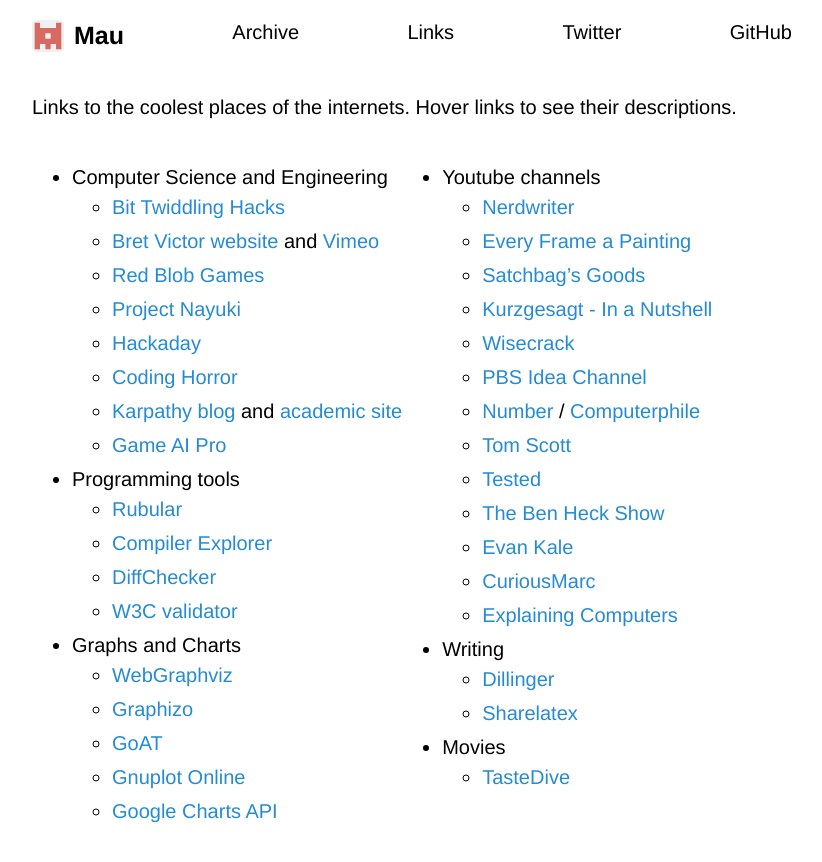
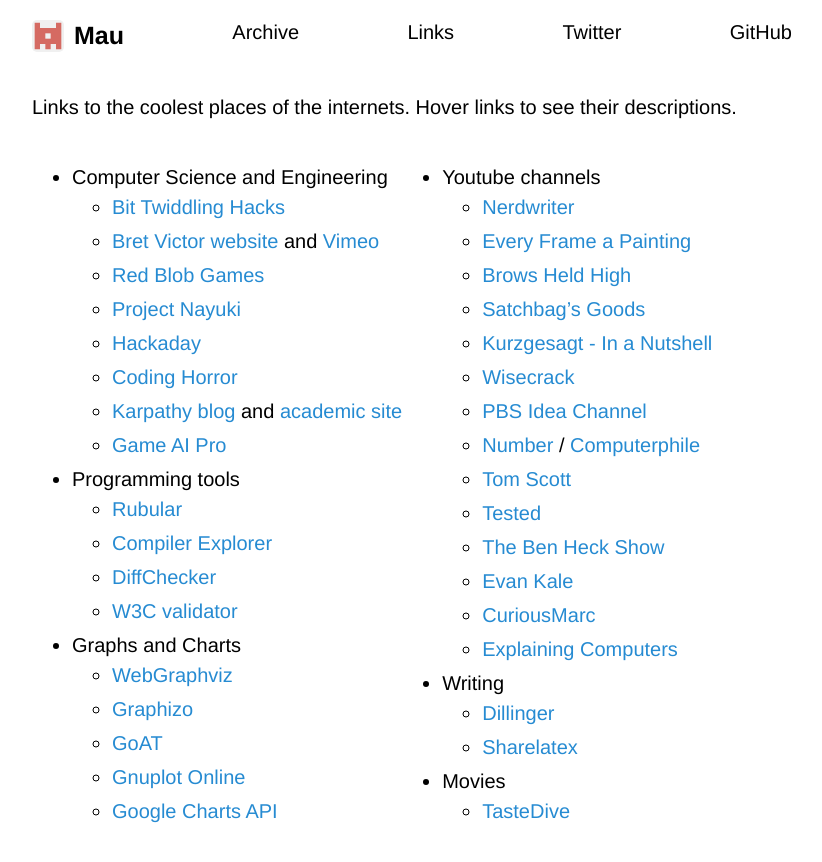
Before and after one commit to Maumagnaguagno/maumagnaguagno.github.io, a Jekyll site: the page built from links.md, in a window 1280 px wide. Shown: the top 862 px of the page, without its empty margins (228-1050 px from the left). Built offline with Jekyll 4.4.1, drawn with Linux system fonts in a browser that asks for light colours; our own code applies the rules of GitHub Pages for plain Markdown files.

Commit message:
Add Brows Held High channel to Links

```diff
--- a/links.md
+++ b/links.md
@@ -33,6 +33,7 @@ Hover links to see their descriptions.
 - Youtube channels
   - [Nerdwriter](https://www.youtube.com/user/Nerdwriter1 "Movie and art reviews")
   - [Every Frame a Painting](https://www.youtube.com/user/everyframeapainting "Movies explained")
+  - [Brows Held High](https://www.youtube.com/user/oancitizen/ "A mildly immature look at movies and their nonsense")
   - [Satchbag's Goods](https://www.youtube.com/user/satchbags/ "Games explained")
   - [Kurzgesagt - In a Nutshell](https://www.youtube.com/user/Kurzgesagt/ "Philosophy with nice graphics")
   - [Wisecrack](https://www.youtube.com/user/thugnotes "Funny and smart philosophy")
```
